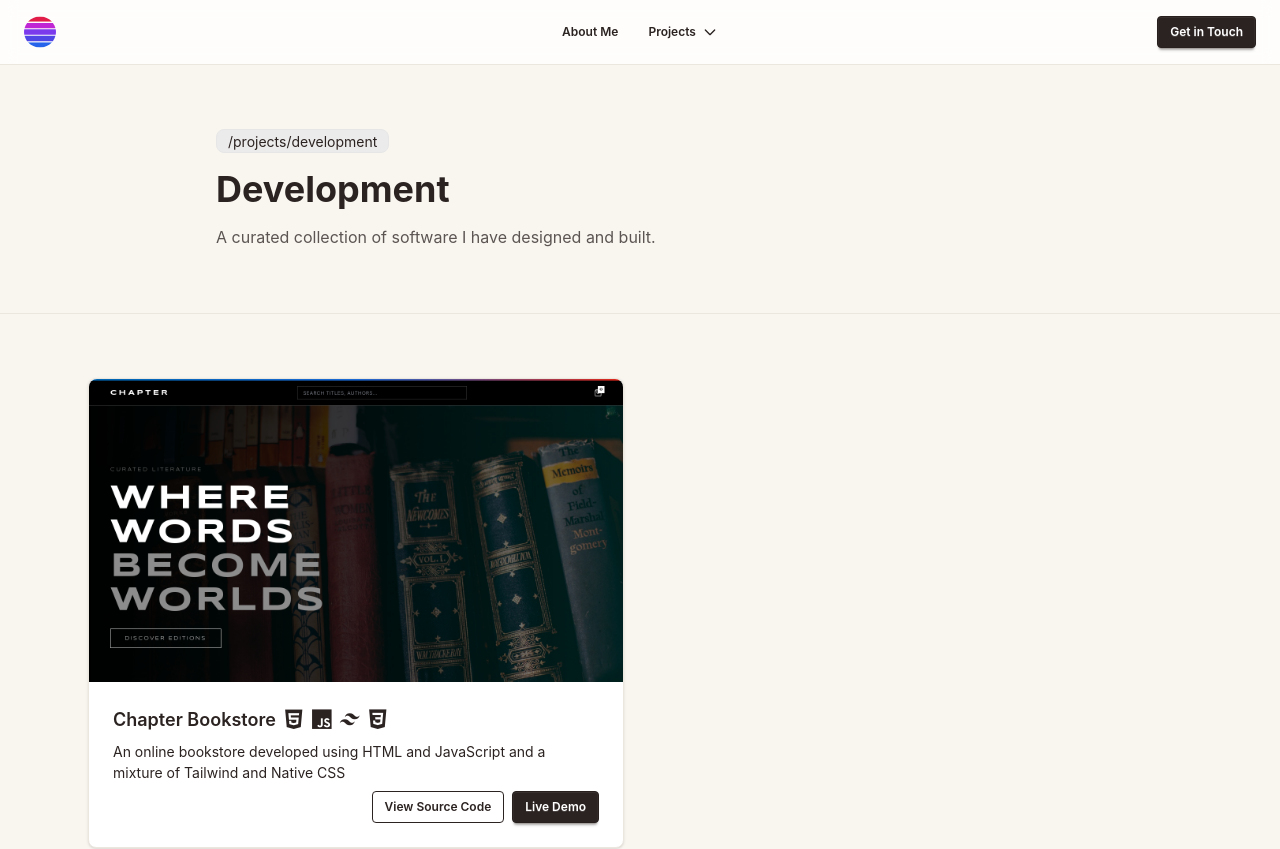
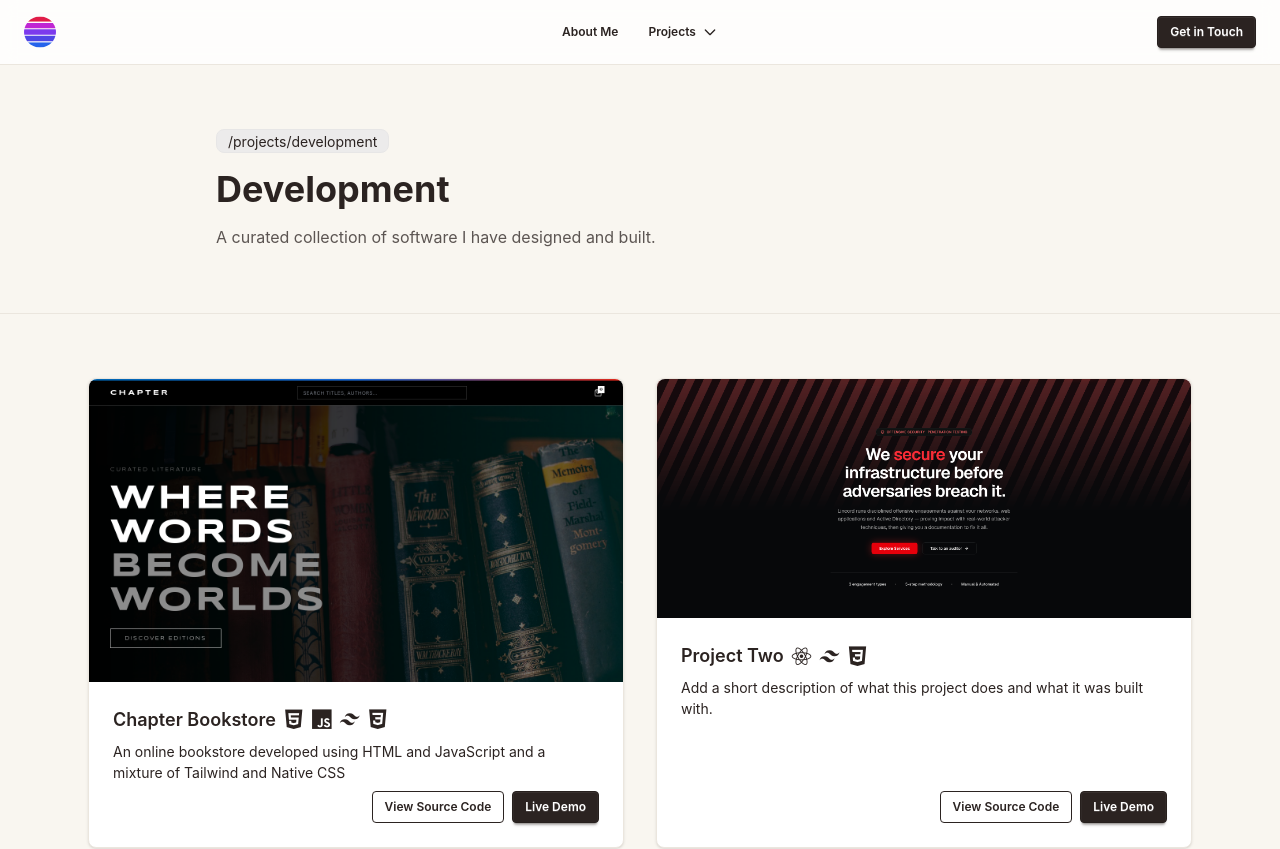
Before and after one commit to OuahidMA/Portfolio-react, a React (Vite) app: page /projects/development in a window 1280 px wide. Shown: the top 849 px of the page. Built offline with nearby package versions, Linux system fonts and the light colour scheme.

Commit message:
added a second card in the Development page

```diff
--- a/src/Pages/Development.jsx
+++ b/src/Pages/Development.jsx
@@ -1,4 +1,5 @@
 import chapterBookstore from '../assets/proj-imgs/CHAPTER-Bookstore.png'
+import lincord from '../assets/proj-imgs/Lincord—Offensive-Security.png'
 
 export default function Development() {
   return (
@@ -41,12 +42,18 @@ export default function Development() {
             </div>
 
             {/* CARD 2 */}
-            {/*
             <div className="card bg-base-100 border border-base-300 shadow-sm">
+              <figure>
+                <img src={lincord} alt="Lincord Offensive Security" className="w-full object-cover" />
+              </figure>
               <div className="card-body">
                 <h2 className="card-title">
                   Project Two
-                  <div className="badge badge-primary badge-outline">Node.js</div>
+                  <div className="flex items-center gap-2 text-espresso">
+                    <i className="devicon-react-original text-xl" title="React"></i>
+                    <i className="devicon-tailwindcss-plain text-xl" title="Tailwind CSS"></i>
+                    <i className="devicon-css3-plain text-xl" title="CSS"></i>
+                  </div>
                 </h2>
                 <p>Add a short description of what this project does and what it was built with.</p>
                 <div className="justify-end card-actions">
@@ -55,7 +62,6 @@ export default function Development() {
                 </div>
               </div>
             </div>
-            */}
 
             {/* CARD 3 */}
             {/*
```
Also changed, not shown: src/assets/proj-imgs/Lincord—Offensive-Security.png (added).
